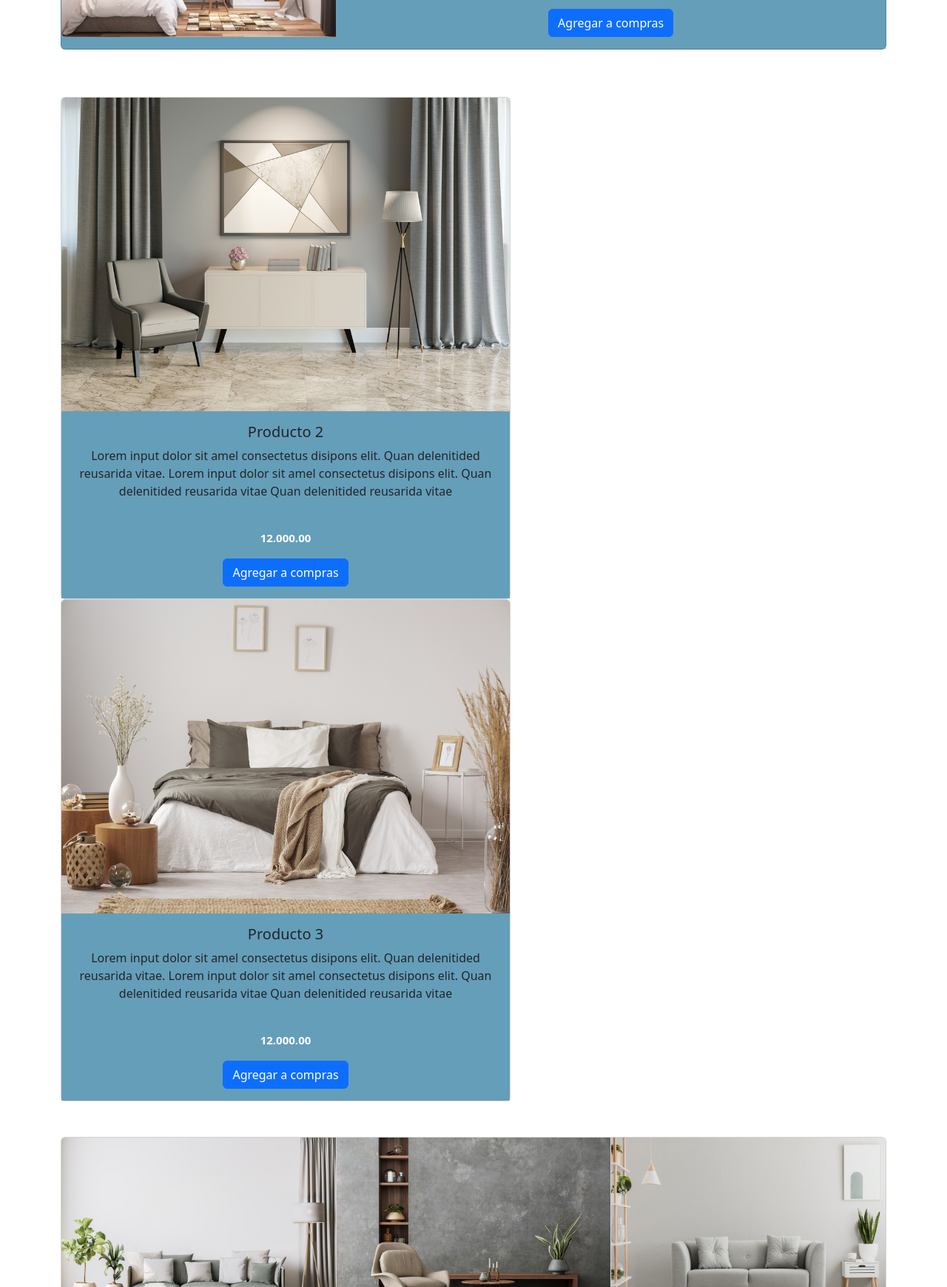
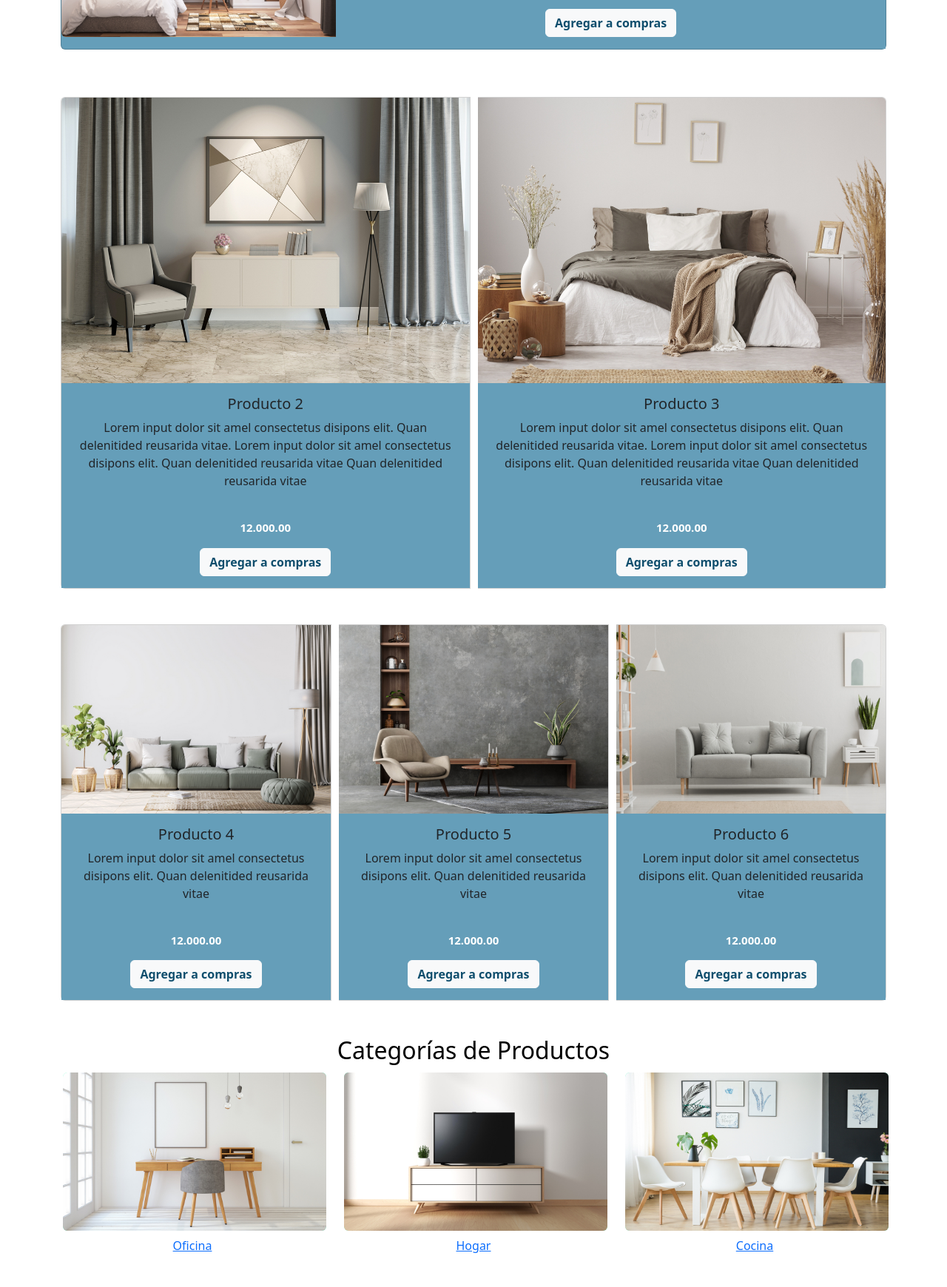
Before and after one commit to adyvaldezt/final-web-m1, a plain HTML site: page index.html in a window 1280 px wide. Shown: the part 1060-2800 px from the top of the page at 74% size. Drawn offline with nearby package versions, Linux system fonts and the light colour scheme; a web font is replaced by a local one.

Commit message:
Add files via upload

```diff
--- a/index.html
+++ b/index.html
@@ -103,10 +103,10 @@
   <h2 style="color: black;"> Nuestros Productos</h2>
 
   <!--Producto  1-->
-    <div class="card mb-3" style="max-width: 2000px; background-color: rgb(101, 158, 185);">
+  <div class="card mb-3" style="background-color: rgb(101, 158, 185);">
     <div class="row g-0">
       <div class="col-md-4">
-          <img src="img/producto1.jpg" class="img-fluid rounded-start" style=width:1000px alt="...">
+        <img src="img/producto1.jpg" class="img-fluid rounded-start" alt="...">
       </div>
       <div class="col-md-8">
         <div class="card-body">
@@ -116,19 +116,18 @@
                 amel consectetus disipons elit. Quan delenitided reusarida vitae
                 Quan delenitided reusarida vitae. Lorem input dolor sit
                 amel consectetus disipons elit. Quan delenitided reusarida vitae
-              Quan delenitided reusarida vitae</p>
-             <br>
+                Quan delenitided reusarida vitae</p><br>
           <p class="precio"> 12.000.00</p>
-          <a href="#" class="btn btn-primary">Agregar a compras</a></div>
+          <a href="#" class="btn btn-light" style="color:rgb(15, 78, 109);font-weight: bold;">Agregar a compras</a>
+        </div>
       </div>
     </div>
   </div><br><br>
 
   <!--Producto  2 y 3-->
-  <div class="row">
+  <div class="card-group">
     <!--Producto 2-->
-      <div class="col">
-        <div class="card" style="width: 38rem;">
+        <div class="card">
           <img src="img/producto2.jpg" class="card-img-top" alt="...">
           <div class="card-body">
             <h5 class="card-title">Producto 2</h5>
@@ -138,14 +137,11 @@
               Quan delenitided reusarida vitae</p>
             <br>
             <p class="precio"> 12.000.00</p>
-            <a href="#" class="btn btn-primary">Agregar a compras</a>
+            <a href="#" class="btn btn-light" style="color:rgb(15, 78, 109);font-weight: bold;">Agregar a compras</a>
           </div>
         </div>
-      </div>
-
     <!--Producto 3-->
-    <div class="col">
-      <div class="card" style="width: 38rem;">
+      <div class="card" style="margin-left: 10px;">
         <img src="img/producto3.jpg" class="card-img-top" alt="...">
         <div class="card-body">
           <h5 class="card-title">Producto 3</h5>
@@ -154,29 +150,26 @@
             amel consectetus disipons elit. Quan delenitided reusarida vitae
             Quan delenitided reusarida vitae</p><br>
           <p class="precio"> 12.000.00</p>
-          <a href="#" class="btn btn-primary">Agregar a compras</a>
-        </div>
+          <a href="#" class="btn btn-light" style="color:rgb(15, 78, 109);font-weight: bold;">Agregar a compras</a>
         </div>
       </div>
   </div> <br><br>
 
     <!--Producto  4, 5 y 6-->
     <div class="card-group">
-
-      <!--Producto 6-->
-        <div class="card" style="width: 25rem;">
+      <!--Producto 4-->
+        <div class="card" >
           <img src="img/producto4.jpg" class="card-img-top" alt="...">
             <div class="card-body">
               <h5 class="card-title">Producto 4</h5>
               <p class="card-text">Lorem input dolor sit amel consectetus disipons elit.
                   Quan delenitided reusarida vitae </p><br>
               <p class="precio"> 12.000.00</p>
-              <a href="#" class="btn btn-primary">Agregar a compras</a>
+              <a href="#" class="btn btn-light" style="color:rgb(15, 78, 109);font-weight: bold;">Agregar a compras</a>
           </div>
         </div>
-
       <!--Producto 5-->
-        <div class="card" style="width: 25rem;">
+        <div class="card" style="margin-left: 10px;">
           <img src="img/producto5.jpg" class="card-img-top" alt="...">
           <div class="card-body">
             <h5 class="card-title">Producto 5</h5>
@@ -184,12 +177,11 @@
               Quan delenitided reusarida vitae </p>
             <br>
             <p class="precio"> 12.000.00</p>
-            <a href="#" class="btn btn-primary">Agregar a compras</a>
+            <a href="#" class="btn btn-light" style="color:rgb(15, 78, 109);font-weight: bold;">Agregar a compras</a>
           </div>
         </div>
-
       <!--Producto 6-->
-        <div class="card" style="width: 25rem;">
+        <div class="card" style="margin-left: 10px;">
           <img src="img/producto6.jpg" class="card-img-top" alt="...">
           <div class="card-body">
             <h5 class="card-title">Producto 6</h5>
@@ -197,7 +189,7 @@
               Quan delenitided reusarida vitae </p>
             <br>
             <p class="precio"> 12.000.00</p>
-            <a href="#" class="btn btn-primary">Agregar a compras</a>
+            <a href="#" class="btn btn-light" style="color:rgb(15, 78, 109);font-weight: bold;">Agregar a compras</a>
           </div>
         </div>
   </section>
@@ -209,27 +201,22 @@
       <h2 style="color: black;">Categorías de Productos</h2>
 
       <section class="grid">  <!-- Grid Categorias -->
-        <div>
+        <div class="row">
+          <div class="col">
             <img class="img figure-img img-fluid rounded" src="img/categoria1.jpg">
+            <a href="#Oficina" class= enlace> Oficina</a>
+          </div>
+          <div class="col">
             <img class="img figure-img img-fluid rounded" src="img/categoria2.jpg">
+            <a href="#Hogar"class= enlace> Hogar</a>
+          </div>
+          <div class="col">
             <img class="img figure-img img-fluid rounded" src="img/categoria3.jpg">
+            <a href="#Cocina"class= enlace>Cocina</a>
+          </div>
         </div>
       </section>
 
-    <!-- Leyenda Categorias 1, 2 y 3-->
-    <div class="container text-center">
-      <div class="row">
-        <div class="col">
-          <a style=font-size:accesskey href="#Oficina">Oficina</a>
-        </div>
-        <div class="col">
-          <a href="#Hogar">Hogar</a>
-        </div>
-        <div class="col">
-          <a href="#Cocina">Cocina</a>
-        </div>
-      </div>
-    </div>
     </section>
 
 
@@ -271,12 +258,10 @@
               <li class="nav-item mb-2"><a href="#" class="nav-link p-0 text-muted">Confianza y seguridad</a></li>
             </ul>
           </div>
+
         </footer>
-        <div>
-          <p style="font-size:small; background-color: grey;">© Proyecto Final Desarrollo WEB Modulo I - HTML y CSS 2023</p>
-        </div>
+        <p style="font-size:small; background-color: gray ">© Proyecto Final Desarrollo WEB Modulo I - HTML y CSS 2023</p>
        </section>
-
     </main>
     <script
       src="https://cdn.jsdelivr.net/npm/bootstrap@5.3.0-alpha1/dist/js/bootstrap.bundle.min.js"
```
Lines whose indentation alone changed are shown as unchanged.
